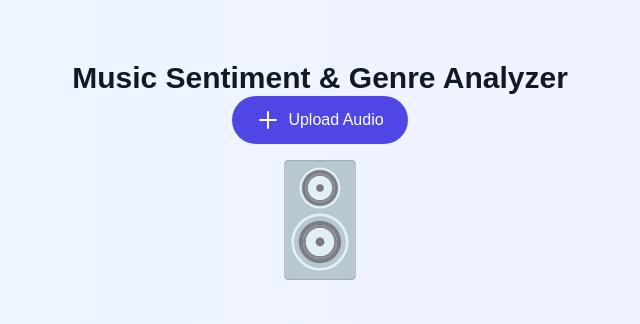
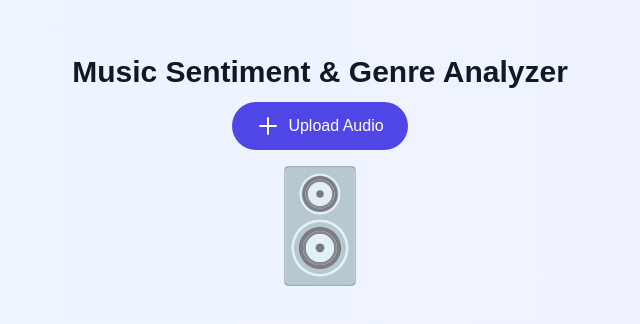
Before and after one commit to AsafMeizner/final-project-website-music, a Next.js app: page / in a window 1280 px wide. Shown: the part 230-554 px from the top of the page, without its empty margins (320-960 px from the left). Built offline with nearby package versions, Linux system fonts and the light colour scheme.

Commit message:
adden top margin to upload botton

```diff
--- a/src/app/page.tsx
+++ b/src/app/page.tsx
@@ -662,7 +662,7 @@ export default function Home() {
         <div className="flex flex-col items-center space-y-4 transition-all duration-500 ease-in-out">
           <label
             htmlFor="upload-audio"
-            className="cursor-pointer bg-indigo-600 text-white px-6 py-3 rounded-full hover:bg-indigo-500 transition flex items-center space-x-2 focus:outline-none focus:ring-2 focus:ring-indigo-300"
+            className="cursor-pointer bg-indigo-600 text-white px-6 py-3 mt-3 rounded-full hover:bg-indigo-500 transition flex items-center space-x-2 focus:outline-none focus:ring-2 focus:ring-indigo-300"
             aria-label="Upload Audio File"
           >
             <svg
```
